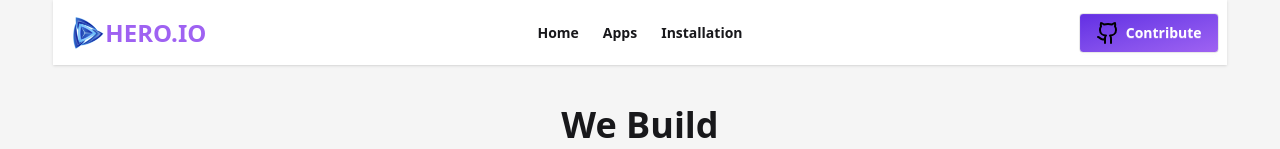
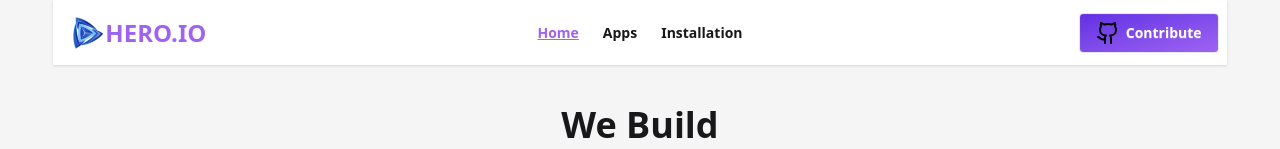
Before and after one commit to SojibMir27/hero-app, a React (Vite) app: page / in a window 1280 px wide. Shown: the top 149 px of the page. Built offline with nearby package versions, Linux system fonts and the light colour scheme.

Commit message:
added Navlink fully styled

```diff
--- a/src/App.css
+++ b/src/App.css
@@ -1,2 +1,10 @@
 @import "tailwindcss";
 @plugin "daisyui";
+
+a.active {
+  color: #9f62f2;
+  text-decoration: underline;
+}
+.no-line.active {
+  text-decoration: none;
+}
--- a/src/components/Navbar.jsx
+++ b/src/components/Navbar.jsx
@@ -43,7 +43,7 @@ const Navbar = () => {
         <div className="ml-3">
           <NavLink
             to="/"
-            className="font-bold text-lg md:text-2xl text-[#9f62f2] flex"
+            className="no-line font-bold text-lg md:text-2xl text-[#9f62f2] flex"
           >
             <img className="w-8 h-8" src="logo.png" alt="" />
             HERO.IO
@@ -51,7 +51,7 @@ const Navbar = () => {
         </div>
       </div>
       <div className="navbar-center hidden lg:flex">
-        <ul className="menu menu-horizontal px-1 font-semibold">
+        <ul className="menu menu-horizontal px-1 font-semibold ">
           <li>
             <NavLink to="/">Home</NavLink>
           </li>
```
